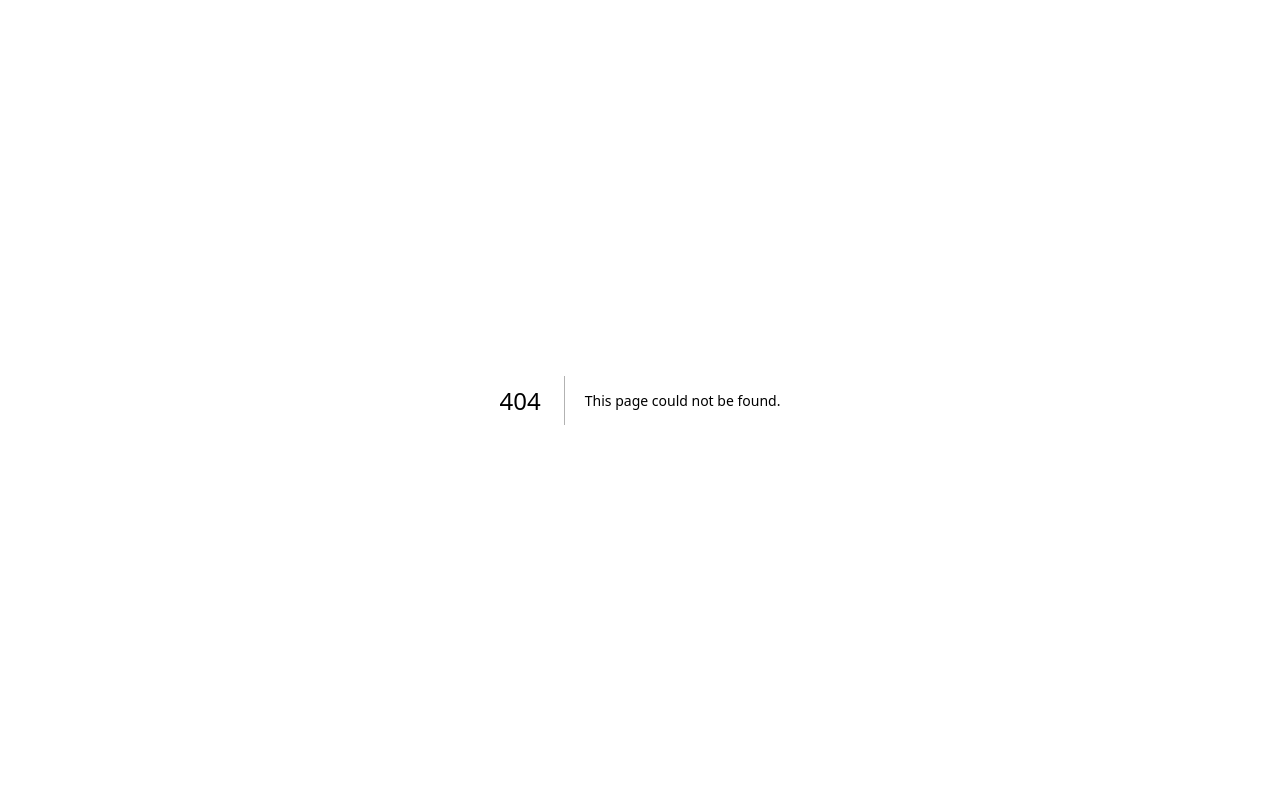
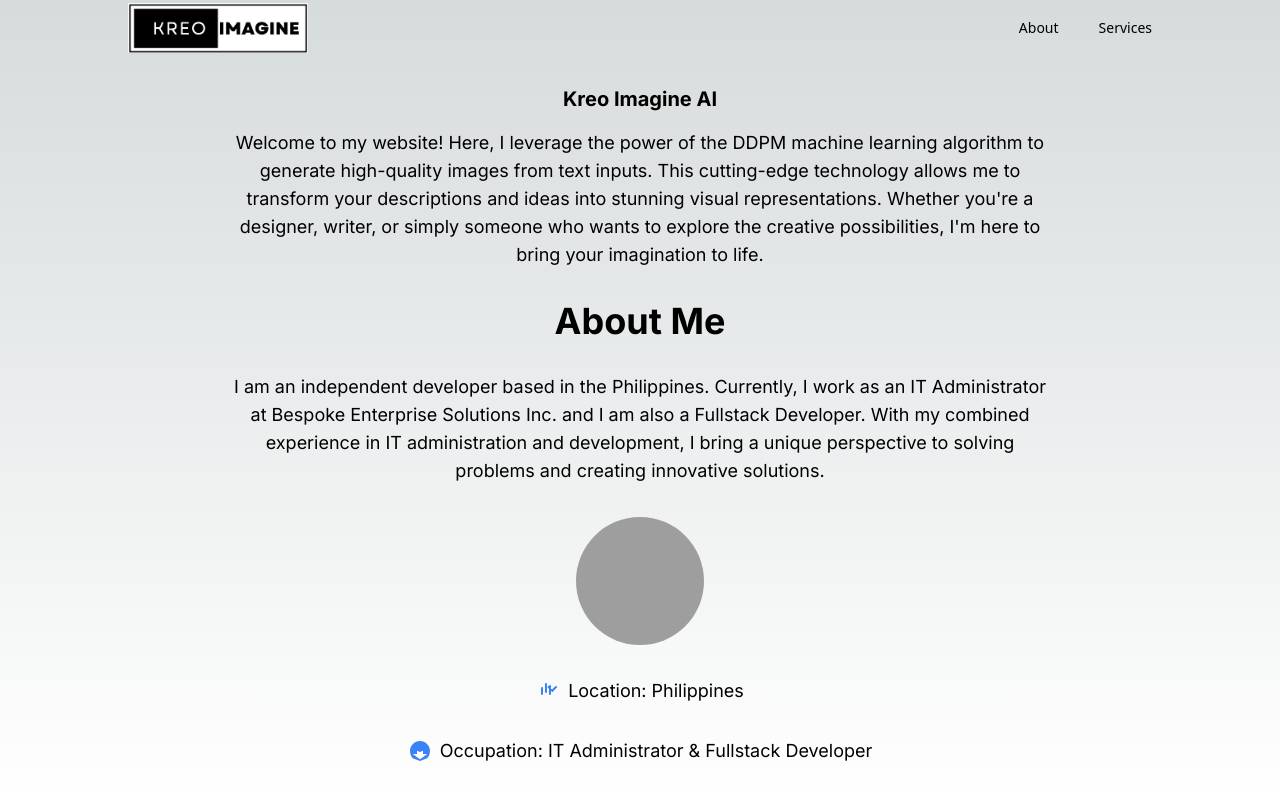
Before and after one commit to jomerventolero/kreo-ai-ui, a Next.js app: page /about in a window 1280 px wide. Before the commit this address had no page. Built offline with nearby package versions, Linux system fonts and the light colour scheme; grey boxes are pictures that could not be loaded.

Commit message:
Added about page

```diff
--- /dev/null
+++ b/src/app/about/page.js
@@ -0,0 +1,78 @@
+"use client";
+import { motion } from 'framer-motion';
+import Navbar from '@/components/Navbar';
+
+const about = () => {
+  return (
+    <div className="flex flex-col items-center justify-center min-h-screen">
+      <Navbar />
+      <div className="max-w-4xl p-8 mx-auto">
+
+        <motion.div
+          initial={{ opacity: 0, y: 20 }}
+          animate={{ opacity: 1, y: 0 }}
+          transition={{ duration: 0.6, delay: 0.2 }}
+          className="mb-8 justify-center flex flex-col items-center"
+        >
+          <h2 className="text-xl font-bold mb-4">Kreo Imagine AI</h2>
+          <p className="text-lg text-center">
+            Welcome to my website! Here, I leverage the power of the DDPM machine learning algorithm to generate high-quality images from text inputs. This cutting-edge technology allows me to transform your descriptions and ideas into stunning visual representations. Whether you're a designer, writer, or simply someone who wants to explore the creative possibilities, I'm here to bring your imagination to life.
+          </p>
+        </motion.div>
+        <motion.div
+          initial={{ opacity: 0, y: 20 }}
+          animate={{ opacity: 1, y: 0 }}
+          transition={{ duration: 0.6, delay: 0.4 }}
+          className="mb-8"
+        >
+          <h1 className="text-4xl font-bold mb-8 text-center">About Me</h1>
+          <p className="text-lg text-center">
+            I am an independent developer based in the Philippines. Currently, I work as an IT Administrator at Bespoke Enterprise Solutions Inc. and I am also a Fullstack Developer. With my combined experience in IT administration and development, I bring a unique perspective to solving problems and creating innovative solutions.
+          </p>
+        </motion.div>
+        <motion.div
+          initial={{ opacity: 0, y: 20 }}
+          animate={{ opacity: 1, y: 0 }}
+          transition={{ duration: 0.6, delay: 0.6 }}
+          className="flex items-center justify-center mb-8"
+        >
+          <img src="/profile-image.jpg" alt="Profile" className="rounded-full w-32 h-32" />
+        </motion.div>
+        <motion.div
+          initial={{ opacity: 0, y: 20 }}
+          animate={{ opacity: 1, y: 0 }}
+          transition={{ duration: 0.6, delay: 0.6 }}
+          className="flex items-center justify-center mb-8"
+        >
+          <svg xmlns="http://www.w3.org/2000/svg" viewBox="0 0 24 24" className="w-6 h-6 mr-2">
+            <path
+              className="fill-current text-blue-500"
+              d="M17.293 12.707a1 1 0 0 1-1.414 0l-4-4a1 1 0 0 1 1.414-1.414L16 10.586l3.293-3.293a1 1 0 0 1 1.414 1.414l-4 4zM7 15a1 1 0 1 1-2 0V9a1 1 0 0 1 2 0v6zm4-2a1 1 0 1 1-2 0V5a1 1 0 0 1 2 0v8zm4 2a1 1 0 1 1-2 0V7a1 1 0 0 1 2 0v8z"
+            />
+          </svg>
+          <p className="text-lg">Location: Philippines</p>
+        </motion.div>
+        <motion.div
+          initial={{ opacity: 0, y: 20 }}
+          animate={{ opacity: 1, y: 0 }}
+          transition={{ duration: 0.6, delay: 0.8 }}
+          className="flex items-center justify-center"
+        >
+          <svg xmlns="http://www.w3.org/2000/svg" viewBox="0 0 24 24" className="w-6 h-6 mr-2">
+            <path
+              className="fill-current text-blue-500"
+              d="M12 2C6.486 2 2 6.486 2 12c0 2.764 1.053 5.298 2.782 7.211L12 22l7.218-2.789C20.947 17.298 22 14.764 22 12c0-5.514-4.486-10-10-10zm0 18.313L4.687 15H9v-3h6v3h4.313L12 20.313z"
+            />
+            <path
+              className="fill-current text-blue-500"
+              d="M12 13a2 2 0 1 0 0-4 2 2 0 0 0 0 4zm0-2a2 2 0 1 0 0-4 2 2 0 0 0 0 4z"
+            />
+          </svg>
+          <p className="text-lg">Occupation: IT Administrator & Fullstack Developer</p>
+        </motion.div>
+      </div>
+    </div>
+  );
+};
+
+export default about
```
